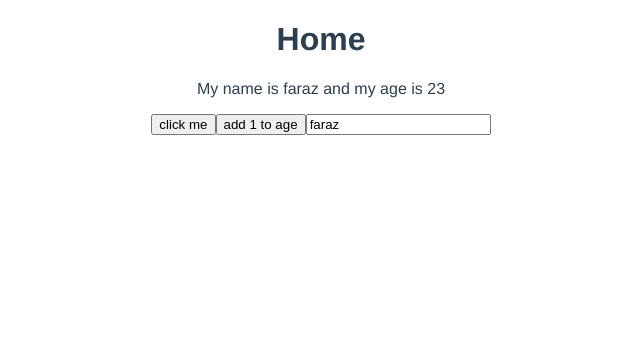
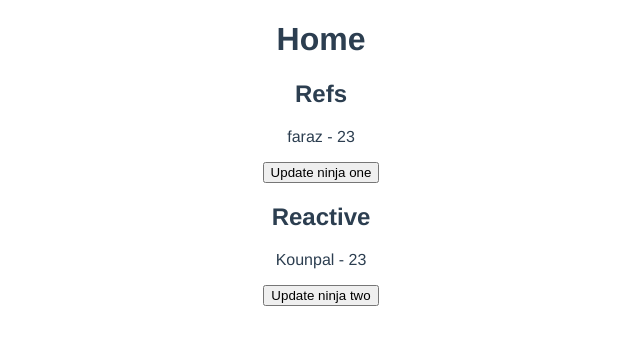
Before and after one commit to Farazzaidi22/My-Blogs, a Vue app: page / in a window 1280 px wide. Shown: the top 344 px of the page, without its empty margins (319-959 px from the left). Built offline with nearby package versions, Linux system fonts and the light colour scheme.

Commit message:
used reactives

```diff
--- a/src/views/Home.vue
+++ b/src/views/Home.vue
@@ -1,15 +1,18 @@
 <template>
   <div class="home">
     <h1>Home</h1>
-    <p ref="p">My name is {{ name }} and my age is {{ age }}</p>
-    <button @click="handleClick">click me</button>
-    <button @click="age++">add 1 to age</button>
-    <input type="text" v-model="name">
+    <h2>Refs</h2>
+    <p>{{ ninjaOne.name }} - {{ ninjaOne.age }}</p>
+    <button @click="updateNinjaOne">Update ninja one</button>
+
+    <h2>Reactive</h2>
+    <p>{{ ninjaTwo.name }} - {{ ninjaTwo.age }}</p>
+    <button @click="updateNinjaTwo">Update ninja two</button>
   </div>
 </template>
 
 <script>
-import { ref } from '@vue/reactivity'
+import { ref, reactive } from '@vue/reactivity'
 // @ is an alias to /src
 
 
@@ -17,21 +20,19 @@
   name: 'Home',
   setup(){
 
-    const p = ref(null)
+    const ninjaOne = ref({name: 'faraz', age: 23})
+    const ninjaTwo = reactive({name: 'Kounpal', age: 23})
 
-    const name = ref('faraz')
-    const age = ref(23)
-
-    const handleClick = () => {
-      // console.log(p, p.value)
-      // p.value.classList.add('test')
-
-      name.value = 'musab'
-      age.value = 15
+    const updateNinjaOne = () => {
+      ninjaOne.value.age = 22
     }
 
-    return {
-      name, age, handleClick, p
+    const updateNinjaTwo = () => {
+      ninjaTwo.age = 21
+    }
+
+    return{
+      ninjaOne, ninjaTwo, updateNinjaOne, updateNinjaTwo
     }
   }
 }
```
